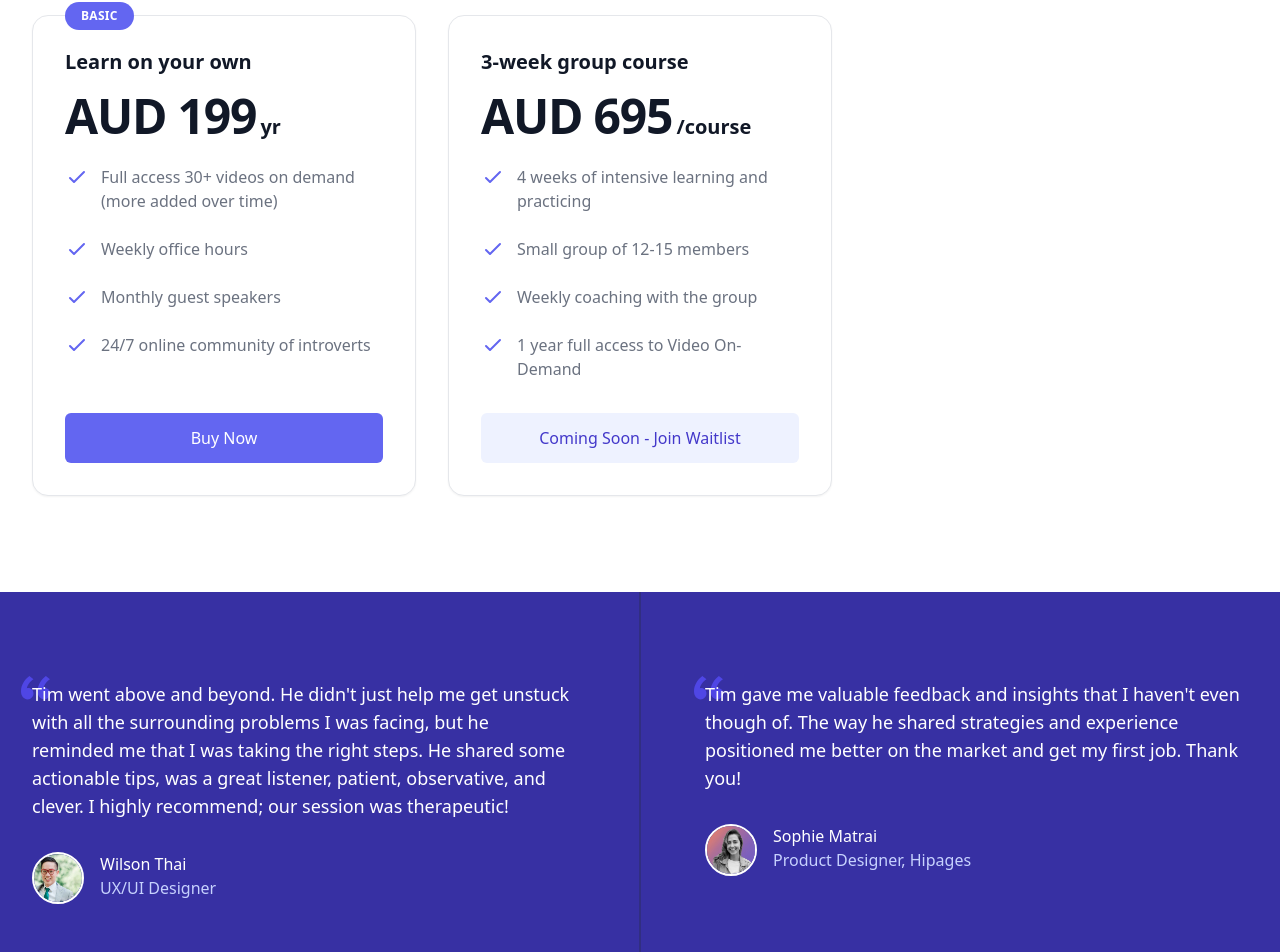
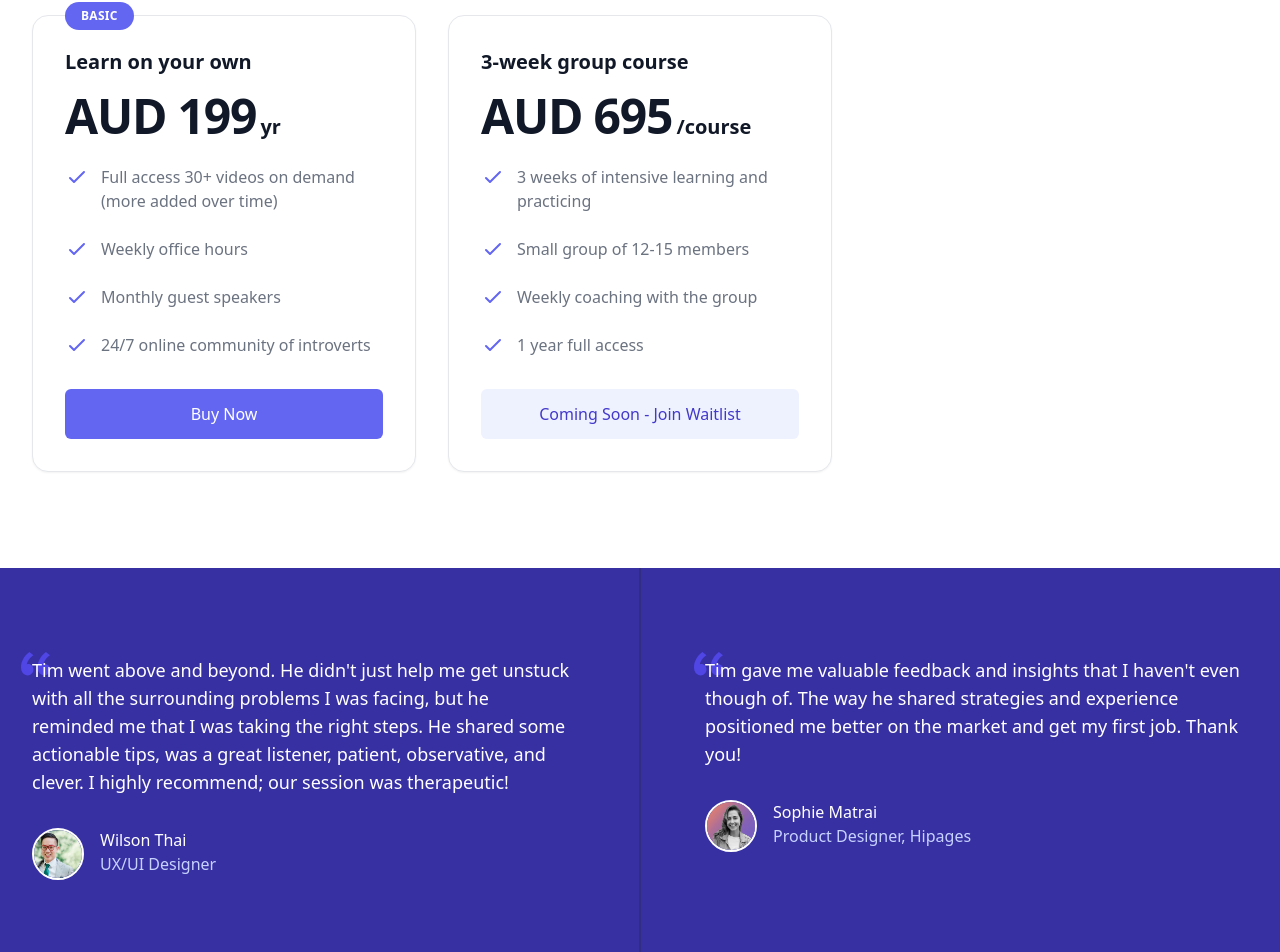
Before and after one commit to timyeothequietachievr/website, a Next.js app: page / in a window 1280 px wide. Shown: the part 8724-9676 px from the top of the page. Built offline with nearby package versions, Linux system fonts and the light colour scheme.

Commit message:
features

```diff
--- a/components/pricing-utils/Context.jsx
+++ b/components/pricing-utils/Context.jsx
@@ -247,10 +247,10 @@ const initialState = {
       frequency: '/course',
       description: 'via video conference',
       features: [
-        '4 weeks of intensive learning and practicing',
+        '3 weeks of intensive learning and practicing',
         'Small group of 12-15 members',
         'Weekly coaching with the group',
-        '1 year full access to Video On-Demand'
+        '1 year full access'
       ],
       cta: 'Coming Soon - Join Waitlist',
       mostPopular: false,
@@ -357,7 +357,7 @@ const initialState = {
       title: '3 months',
       features: [
         'Full access 30+ videos on demand (more added over time)',
-        'Weekly office hours',
+        '2 x weekly 1:1 coaching timeslots',
         'Monthly guest speakers',
         'Monthly guest speakers',
         'Monthly guest speakers',
```
